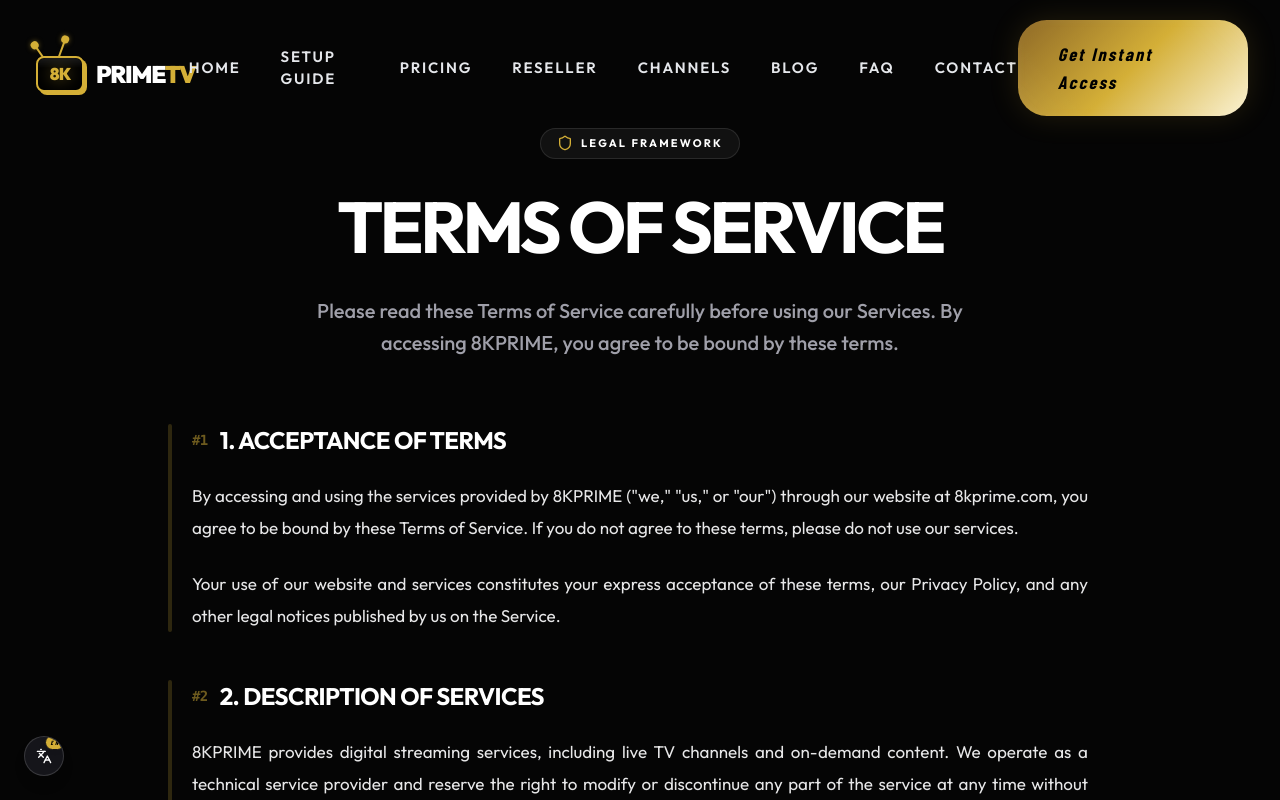
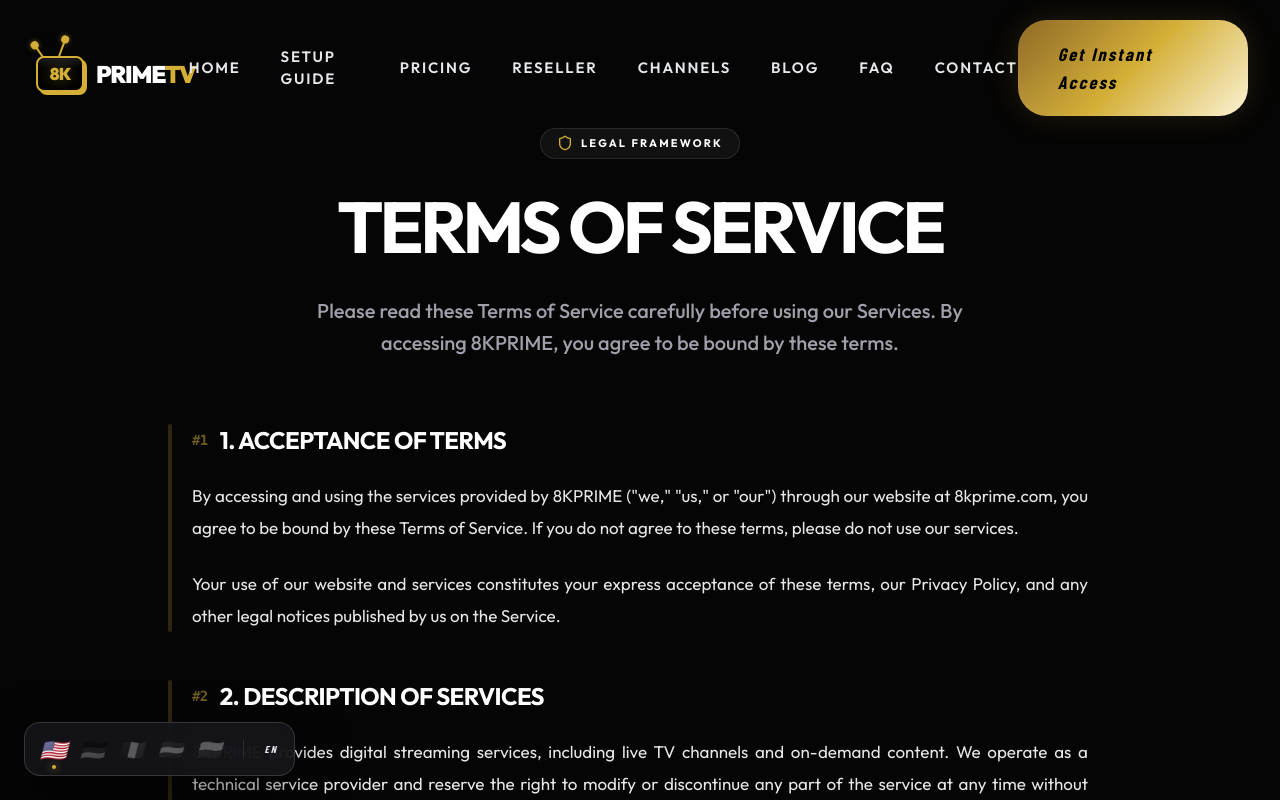
Before and after one commit to cothmane7/8kprime_full_backup, a Next.js app: page /en/terms in a window 1280 px wide. Shown: the top 800 px of the page. Built offline with nearby package versions, Linux system fonts and the light colour scheme; a web font is replaced by a local one.

Commit message:
feat: automatic language detection and new language switcher design

```diff
--- a/components/FloatingActions.tsx
+++ b/components/FloatingActions.tsx
@@ -65,17 +65,42 @@ export default function FloatingActions({ lang }: { lang: string }) {
                 </AnimatePresence>
 
                 <motion.button
-                    initial={{ scale: 0, opacity: 0 }}
+                    initial={{ scale: 0.9, opacity: 0 }}
                     animate={{ scale: 1, opacity: 1 }}
                     transition={{ delay: 1.2, type: "spring" }}
                     onClick={() => setIsLangOpen(!isLangOpen)}
-                    whileHover={{ scale: 1.05 }}
-                    className="bg-[#15151A] w-10 h-10 rounded-full flex items-center justify-center border border-white/15 hover:border-primary/50 shadow-lg relative group overflow-hidden transition-all duration-300"
+                    whileHover={{ scale: 1.02 }}
+                    whileTap={{ scale: 0.98 }}
+                    className="bg-[#15151A]/90 backdrop-blur-xl px-4 py-3 rounded-2xl flex items-center gap-4 border border-white/15 hover:border-primary/40 shadow-[0_20px_50px_rgba(0,0,0,0.5)] group transition-all duration-300 relative overflow-hidden"
                 >
-                    <div className="absolute inset-0 bg-primary/10 opacity-0 group-hover:opacity-100 transition-opacity" />
-                    <Languages className="w-4 h-4 text-white group-hover:text-primary transition-colors relative z-10" />
-                    <div className="absolute -top-0.5 -right-0.5 bg-primary text-black text-[6px] font-black px-1 py-0.5 rounded-full uppercase shadow-lg border border-[#15151A] z-20">
-                        {lang.toUpperCase()}
+                    {/* Animated background glow */}
+                    <div className="absolute inset-0 bg-gradient-to-r from-primary/5 via-transparent to-primary/5 opacity-0 group-hover:opacity-100 transition-opacity duration-500" />
+
+                    <div className="flex items-center gap-3 relative z-10">
+                        {languages.map((l) => (
+                            <div key={l.code} className="relative flex flex-col items-center">
+                                <span className={`text-xl transition-all duration-300 ${lang === l.code
+                                    ? "scale-110 drop-shadow-[0_0_10px_rgba(212,175,55,0.5)] filter-none"
+                                    : "opacity-30 grayscale group-hover:opacity-70 group-hover:grayscale-0"
+                                }`}>
+                                    {l.flag}
+                                </span>
+                                {lang === l.code && (
+                                    <motion.div
+                                        layoutId="active-dot"
+                                        className="absolute -bottom-1.5 w-1 h-1 bg-primary rounded-full shadow-[0_0_8px_#D4AF37]"
+                                    />
+                                )}
+                            </div>
+                        ))}
+                    </div>
+
+                    <div className="h-5 w-[1px] bg-white/10 mx-1" />
+
+                    <div className="flex flex-col items-start relative z-10">
+                        <span className="text-[10px] font-black text-gray-200 group-hover:text-primary transition-colors tracking-[0.2em] uppercase leading-none">
+                            {lang}
+                        </span>
                     </div>
                 </motion.button>
             </div>
--- a/middleware.ts
+++ b/middleware.ts
@@ -1,6 +1,27 @@
 import { NextResponse } from 'next/server'
 import type { NextRequest } from 'next/server'
 import { i18n } from './i18n-config'
+
+function getLocale(request: NextRequest): string {
+  const acceptLanguage = request.headers.get('accept-language')
+  if (!acceptLanguage) return i18n.defaultLocale
+
+  const locales = [...i18n.locales]
+
+  // Parse Accept-Language header
+  const languages = acceptLanguage.split(',').map((lang) => {
+    const [code, q] = lang.split(';q=')
+    return { code: code.trim().split('-')[0], q: q ? parseFloat(q) : 1.0 }
+  }).sort((a, b) => b.q - a.q)
+
+  for (const lang of languages) {
+    if (locales.includes(lang.code as any)) {
+      return lang.code
+    }
+  }
+
+  return i18n.defaultLocale
+}
 
 export function middleware(request: NextRequest) {
   const pathname = request.nextUrl.pathname
@@ -22,7 +43,7 @@ export function middleware(request: NextRequest) {
 
   // Redirect if there is no locale
   if (pathnameIsMissingLocale) {
-    const locale = i18n.defaultLocale
+    const locale = getLocale(request)
 
     const response = NextResponse.redirect(
       new URL(
```
